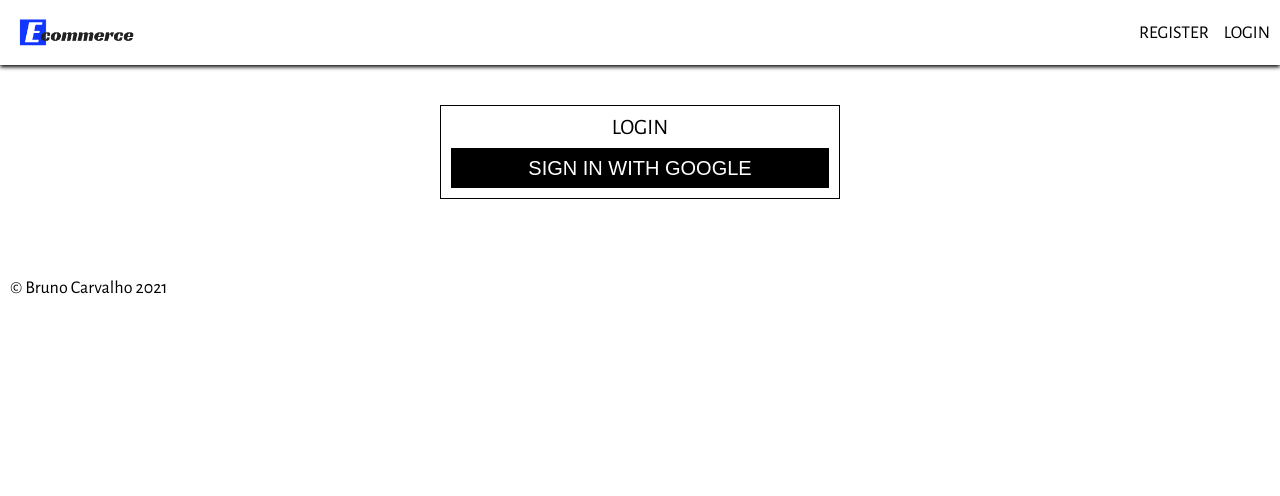
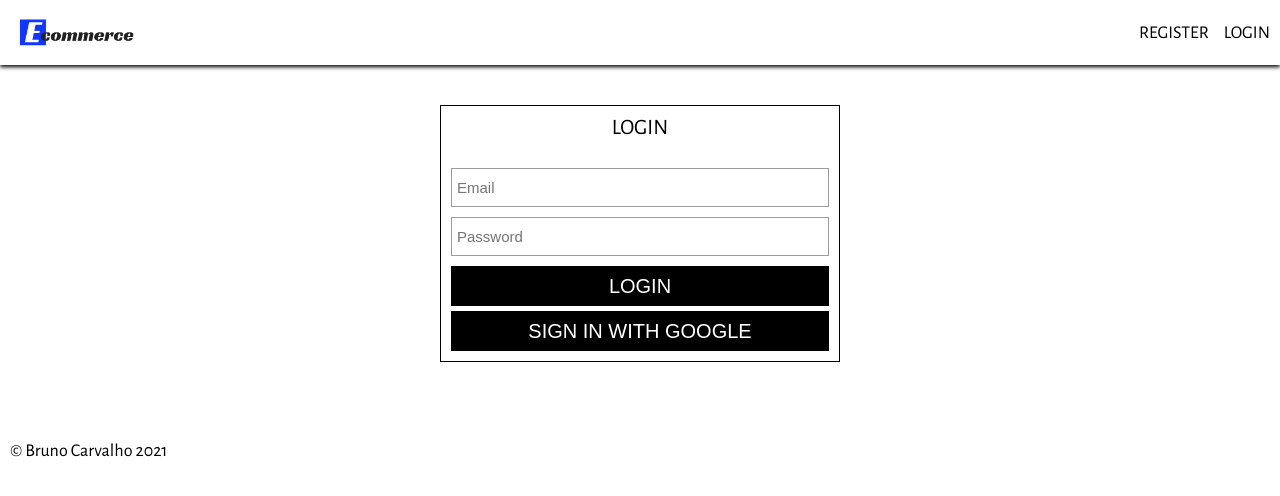
Before and after one commit to brnu0/ecommerce-website, a React (Create React App) app: page /login in a window 1280 px wide. Shown: the top 496 px of the page. Built offline with nearby package versions, Linux system fonts and the light colour scheme; no server answers.

Commit message:
email and password auth with firebase Registration and Login

```diff
--- a/src/App.js
+++ b/src/App.js
@@ -64,7 +64,8 @@
                 <Homepage />
               </HomepageLayout>
             )} />
-            <Route path="/registration" render={() => (
+            <Route path="/registration"
+            render={() => currentUser ? <Redirect to="/" /> :(
               <MainLayout currentUser={currentUser}>
                 <Registration />
               </MainLayout>
--- a/src/components/SignIn/index.js
+++ b/src/components/SignIn/index.js
@@ -1,15 +1,55 @@
 import React, { Component }  from 'react';
 import './styles.scss';
 import Buttons from './../forms/Button';
-import { signInWithGoogle } from './../../firebase/utils';
+import { signInWithGoogle, auth } from './../../firebase/utils';
+
+import FormInput from './../forms/FormInput';
+import Button from './../forms/Button';
+
+const initialState = {
+    email: '',
+    password: ''
+};
 
 class SignIn extends Component{
 
+    constructor(props){
+        super(props);
+        this.state = {
+            ...initialState
+        };
+
+        this.handleChange = this.handleChange.bind(this);
+    }
+
+    handleChange(e){
+        const { name, value} = e.target;
+
+        this.setState({
+            [name]: value
+        });
+    }
+
     handleSubmit = async e =>{
         e.preventDefault();
+
+        const { email, password } = this.state;
+
+        try {
+
+            await auth.signInWithEmailAndPassword(email, password);
+            this.setState({
+                ...initialState
+            });
+
+        } catch (err) {
+            // console.log(err);
+        }
     }
 
     render() {
+
+        const { email, password } = this.state;
         return(
             <div className="signin">
                 <div className="wrap">
@@ -19,6 +59,26 @@
 
                     <div className="formWrap">
                         <form onSubmit={this.handleSubmit}>
+
+                            <FormInput
+                                type="email"
+                                name="email"
+                                value={email}
+                                placeholder="Email"
+                                handleChange={this.handleChange}
+                            />
+                            <FormInput
+                                type="password"
+                                name="password"
+                                value={password}
+                                placeholder="Password"
+                                handleChange={this.handleChange}
+                            />
+
+                            <Button type="submit">
+                                LogIn
+                            </Button>
+
                             <div className="socialSignin">
                                 <div className="row">
                                     <Buttons onClick={signInWithGoogle}>
--- a/src/components/SignIn/styles.scss
+++ b/src/components/SignIn/styles.scss
@@ -18,11 +18,11 @@
             display: block;
             width: 100%;
             padding: 0;
-            margin: 0 auto;
+            margin: 0 auto 3rem;
         }
 
         .socialSignin {
-            margin: 1.0rem auto 0;
+            margin: 0.5rem auto 0;
           }
     }
 }
--- a/src/components/Signup/index.js
+++ b/src/components/Signup/index.js
@@ -1,5 +1,7 @@
 import React, { Component } from 'react';
 import './styles.scss';
+
+import { auth, handleUserProfile } from './../../firebase/utils'
 
 import FormInput from './../forms/FormInput';
 import Button from './../forms/Button';
@@ -8,7 +10,8 @@
     displayName: '',
     email: '',
     password: '',
-    confirmPassword: ''
+    confirmPassword: '',
+    errors: []
 };
 
 class Signup extends Component{
@@ -29,9 +32,36 @@
         });
     }
 
+    handleFormSubmit = async event => {
+        event.preventDefault();
+        const { displayName, email, password, confirmPassword } = this.state;
+
+        if(password !== confirmPassword) {
+            const err = ['Password Don\'t match'];
+            this.setState({
+                errors: err
+            });
+            return;
+        }
+
+        try{
+
+            const { user } = await auth.createUserWithEmailAndPassword(email, password);
+
+            await handleUserProfile(user, { displayName });
+
+            this.setState({
+                ...initialState
+            });
+
+        }catch(err){
+            // console.log(err);
+        }
+    }
+
     render(){
 
-        const { displayName, email, password, confirmPassword } = this.state;
+        const { displayName, email, password, confirmPassword, errors } = this.state;
 
         return(
             <div className="signup">
@@ -40,7 +70,21 @@
                         Signup
                     </h2>
 
-                    <form>
+                    {errors.length > 0 && (
+                        <ul>
+                            {errors.map((err, index) => {
+                                return(
+                                    <li key={index}>
+                                        {err}
+                                    </li>
+                                );
+                            })}
+                        </ul>
+                    )}
+
+
+                    <div className="formWrap">
+                        <form onSubmit={this.handleFormSubmit}>
 
                             <FormInput
                                 type="text"
@@ -81,6 +125,7 @@
                         </form>
                     </div>
                 </div>
+            </div>
 
         );
     }
--- a/src/components/Signup/styles.scss
+++ b/src/components/Signup/styles.scss
@@ -21,8 +21,8 @@
             margin: 0 auto;
         }
 
-        .socialSignin {
-            margin: 1.0rem auto 0;
+        .formWrap {
+            margin: 3rem auto 0;
           }
     }
 }
--- a/src/components/forms/FormInput/styles.scss
+++ b/src/components/forms/FormInput/styles.scss
@@ -0,0 +1,15 @@
+.formRow{
+
+    input{
+        display: block;
+        width: 100%;
+        font-size: 1.5rem;
+        line-height: 1;
+        font-weight: 400;
+        text-align: left;
+        padding: 10px 5px;
+        margin: 10px auto;
+        border: 1px solid #9e9e9e;
+        outline: none;
+    }
+}
```
Also changed, not shown: 1 other file (tests, documents, lock files or other folders). Lines whose indentation alone changed are shown as unchanged.
